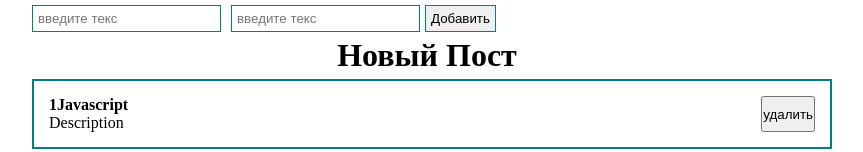
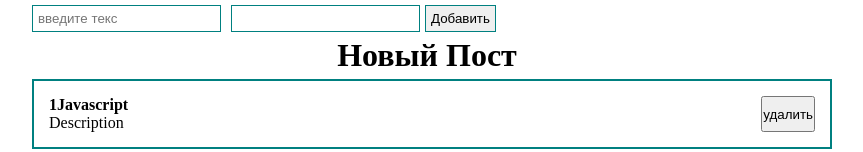
Before and after one commit to Bakl9/React-2.0, a React (Create React App) app: page / in a window 1280 px wide. Shown: the top 152 px of the page, without its empty margins (213-1076 px from the left). Built offline with nearby package versions, Linux system fonts and the light colour scheme.

Commit message:
update state, input, newPost.

```diff
--- a/src/App.js
+++ b/src/App.js
@@ -13,17 +13,13 @@ function App() {
         {id:3, title:'Javascript', body:'Description'}
     ])
 
-    const [title, setTitle] = useState('')
-    const [body, setBody] = useState('')
+    const [posts, setPosts] = useState({body: ' ',title: '' })
+
 
     const addNewPost = (e) => {
         e.preventDefault()
-        const newPost = {
-            id: Date.now(),
-            title,
-            body,
-        }
-        setPost([...post, newPost])
+        setPost([...post,{...posts, id:Date.now()}])
+        setPosts({body: ' ',title: '' })
     }
 
   return (
@@ -31,14 +27,14 @@ function App() {
           <form>
               <Input type="text"
                      placeholder={'введите текс'}
-                     value={title}
-                     onChange={e => setTitle (e.target.value)}
+                     value={posts.title}
+                     onChange={e => setPosts ({...posts,title: e.target.value})}
               />
               <Input
                   type="text"
                   placeholder={'введите текс'}
-                  value={body}
-                  onChange={e => setBody (e.target.value)}
+                  value={posts.body}
+                  onChange={e => setPosts ({...posts, body: e.target.value})}
               />
               <MyButton onClick={addNewPost}>Добавить</MyButton>
           </form>
```
